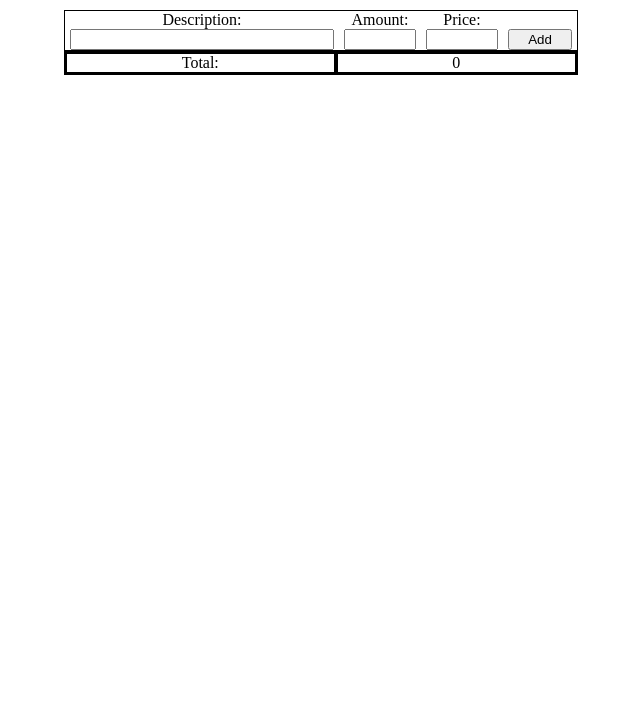
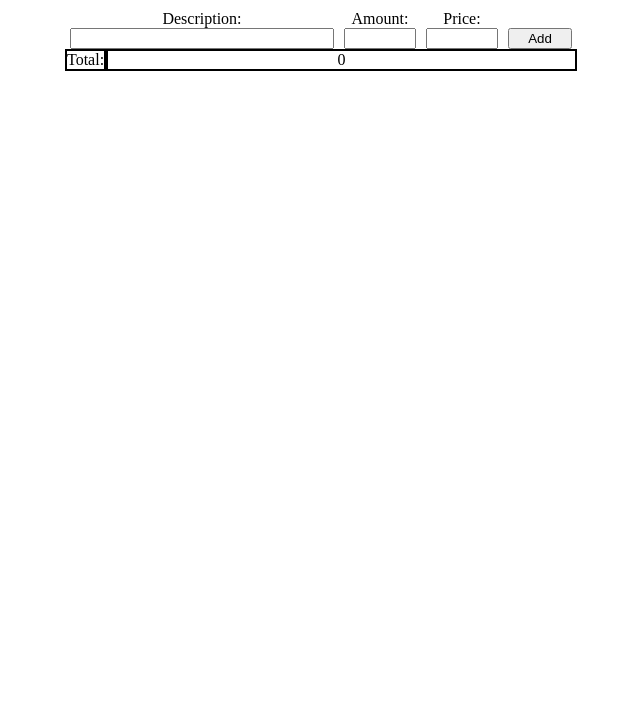
Before and after one commit to epeat96/expense-tracker, a plain HTML site: page index.html in a window 1280 px wide. Shown: the part 85-800 px from the top of the page, without its empty margins (319-959 px from the left). Drawn offline with Linux system fonts and the light colour scheme.

Commit message:
chore: change the second grid first column size

```diff
--- a/style.css
+++ b/style.css
@@ -1,15 +1,13 @@
 .grid-container {
   display: inline-grid;
   grid-template-columns: auto auto auto auto;
-  border: 1px, solid black;
   width: 40vw;
 }
 
 .grid-container2 {
   display: inline-grid;
-  grid-template-columns: auto auto;
+  grid-template-columns: min-content auto;
   grid-auto-columns: fit-content();
-  border: 1px, solid black;
   text-align: left;
   width: 40vw;
 }
```
